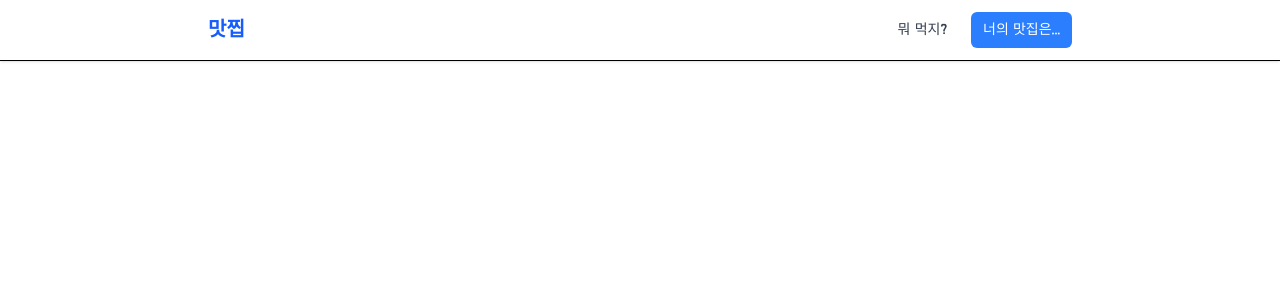
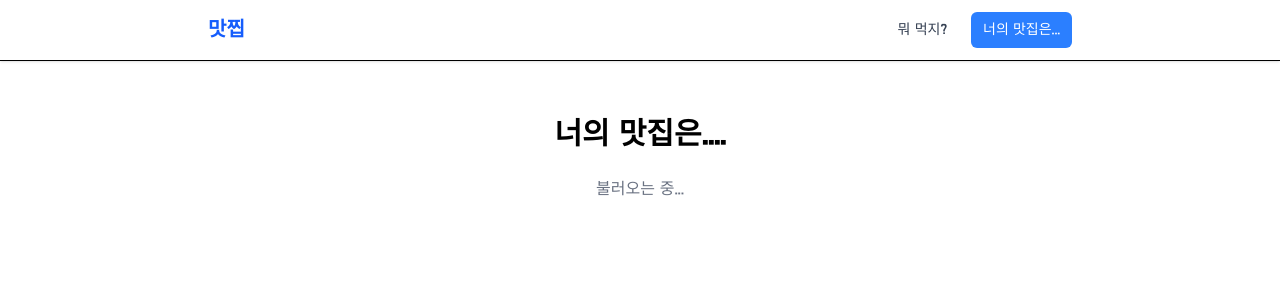
Before and after one commit to wrongstory/pre_pro, a React (Vite) app: page /wishlist in a window 1280 px wide. Before the commit this address had no page. Shown: the top 300 px of the page. Built offline with nearby package versions, Linux system fonts and the light colour scheme.

Commit message:
feat: main 에 찜목록 상태 반영

```diff
--- a/src/App.jsx
+++ b/src/App.jsx
@@ -2,6 +2,7 @@ import { Route, Routes } from "react-router-dom";
 import "./App.css";
 import Home from "./pages/Home.JSX";
 import Navbar from "./components/Navbar";
+import Wishlist from "./pages/Wishlist";
 
 function App() {
   return (
@@ -9,6 +10,7 @@ function App() {
       <Navbar />
       <Routes>
         <Route path="/" element={<Home />} />
+        <Route path="wishlist" element={<Wishlist />} />
       </Routes>
     </>
   );
--- a/src/api/api.js
+++ b/src/api/api.js
@@ -12,4 +12,14 @@ export const addToWishlist = async (place) => {
   return res.data;
 };
 
+export const fetchWishlistedPlaces = async () => {
+  const res = await axios.get(`${baseURL}/users/places`);
+  return res.data.places;
+};
+
+export const removeFromWishlist = async (placeId) => {
+  const res = await axios.delete(`${baseURL}/users/places/${placeId}`);
+  return res;
+};
+
 export const IMAGE_BASE_URL = baseURL;
--- a/src/pages/Home.jsx
+++ b/src/pages/Home.jsx
@@ -1,5 +1,10 @@
 import { useEffect, useState } from "react";
-import { addToWishlist, fetchAllPlaces, IMAGE_BASE_URL } from "../api/api";
+import {
+  addToWishlist,
+  fetchAllPlaces,
+  fetchWishlistedPlaces,
+  IMAGE_BASE_URL,
+} from "../api/api";
 import PlaceCard from "../components/PlaceCard";
 import PlaceSkeleton from "../components/PlaceSkeleton";
 import useUserLocation from "../hooks/useUserLocation";
@@ -41,11 +46,15 @@ export default function Home() {
 
     async function loadPlaces() {
       try {
-        const placesData = await fetchAllPlaces();
+        const placesData = await fetchAllPlaces(); // 전체 맛집
+        const wishlistData = await fetchWishlistedPlaces(); // 찜한 맛집
+        console.log(wishlistData);
+        const wishIds = wishlistData.map((p) => p.id); // 찜된 ID 리스트
 
         const withImages = placesData.map((place) => ({
           ...place,
           imageUrl: `${IMAGE_BASE_URL}/${place.image.src}`,
+          isWishlisted: wishIds.includes(place.id), // 찜 여부 추가
         }));
 
         // 거리 순 정렬
--- a/src/pages/Wishlist.jsx
+++ b/src/pages/Wishlist.jsx
@@ -1,17 +1,27 @@
 import { useEffect, useState } from "react";
-import { fetchWishlistedPlaces, removeFromWishlist } from "../services/api";
+import { fetchWishlistedPlaces, removeFromWishlist } from "../api/api";
 import PlaceCard from "../components/PlaceCard";
 
 export default function Wishlist() {
   const [wishlist, setWishlist] = useState([]);
+  const [error, setError] = useState("");
+  const [loading, setLoading] = useState(true);
 
   const loadWishlist = async () => {
+    try {
       const res = await fetchWishlistedPlaces();
-    setWishlist(res.data);
+      setWishlist(res);
+    } catch (err) {
+      console.error(err);
+      setError("찜한 맛집을 못 불러옴");
+    }
   };
 
   useEffect(() => {
-    loadWishlist();
+    async () => {
+      await loadWishlist();
+      setLoading(false);
+    };
   }, []);
 
   const handleRemove = async (id) => {
@@ -20,8 +30,17 @@ export default function Wishlist() {
   };
 
   return (
-    <div>
-      <h1>너의 맛집은....</h1>
+    <main className="max-w-4xl mx-auto px-4 py-8">
+      <h1 className="text-3xl font-bold mb-6 text-center">너의 맛집은....</h1>
+
+      {error && <p className="text-center text-red-500">{error}</p>}
+
+      {loading ? (
+        <p className="text-center text-gray-500">불러오는 중...</p>
+      ) : wishlist.length === 0 ? (
+        <p className="text-center text-gray-400">찜한 맛집이 없습니다.</p>
+      ) : (
+        <section className="grid grid-cols-1 sm:grid-cols-2 gap-6">
           {wishlist.map((place) => (
             <PlaceCard
               key={place.id}
@@ -29,6 +48,8 @@ export default function Wishlist() {
               onToggleWish={handleRemove}
             />
           ))}
-    </div>
+        </section>
+      )}
+    </main>
   );
 }
```
Lines whose indentation alone changed are shown as unchanged.
